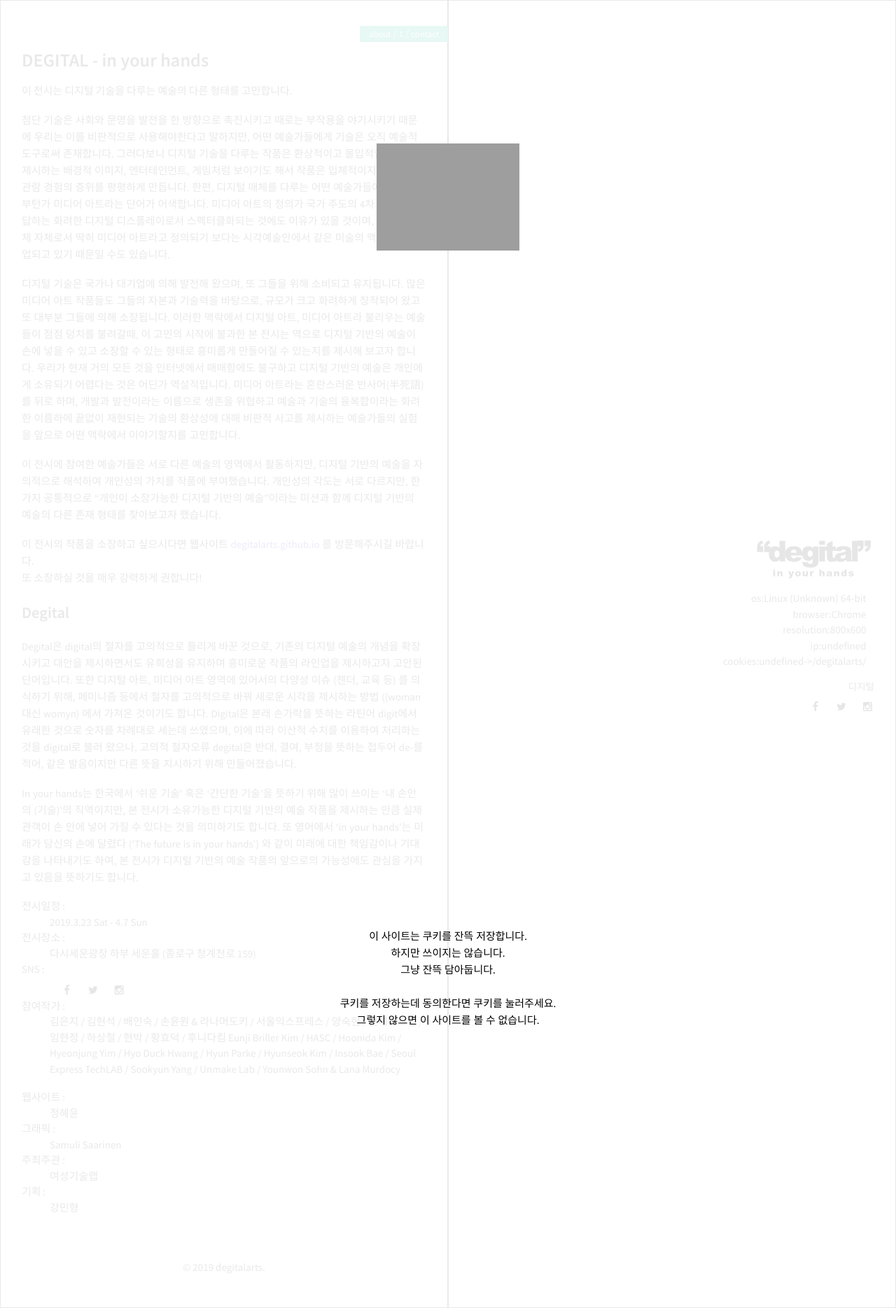
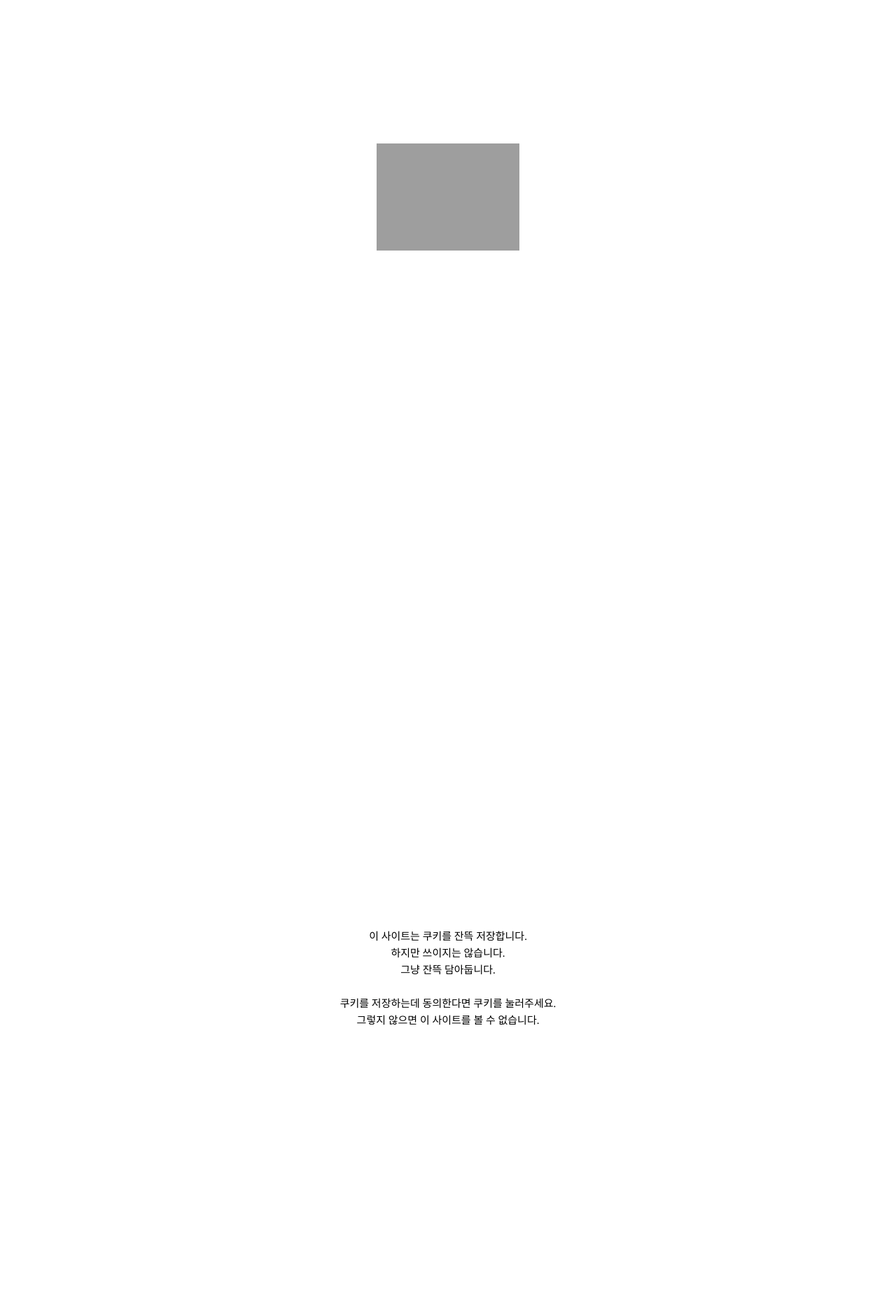
Before and after one commit to degitalarts/degitalarts, a Jekyll site: the page built from index.html, in a window 1280 px wide. Shown: the whole page at 70% size. Built offline with Jekyll 4.4.1, drawn with Linux system fonts in a browser that asks for light colours; comment, search, counter and statistics services are not loaded.

Commit message:
Update default.html

```diff
--- a/_layouts/default.html
+++ b/_layouts/default.html
@@ -4,7 +4,7 @@
 {% include head.html %}
 
 <body>
-  <div class="layerPop" id="layer-popup" style="position: absolute; top: 0px; left: 0; width: 100%; height: 100vh; border: 0px; margin-left: 0px; display: block; background-color: rgba(255, 255, 255, 0.9); z-index: 10000;">
+  <div class="layerPop" id="layer-popup" style="position: absolute; top: 0px; left: 0; width: 100%; height: 100vh; border: 0px; margin-left: 0px; display: block; background-color: rgba(255, 255, 255, 1); z-index: 10000;">
     <a href="#none" onclick="redirectPopupPage('/promotion/haruPlanDetail.do?planNumber=36244&amp;SKM_CD=100101')" style="width: 100%; height: 70vh; display:block; padding: 16% 42% 0 42%; cursor: default;" class="close">
       <img src="{{ site.url }}/img/Cookie.png" id="close" width="100%" height="auto" align="center" usemap="#image-map" style="cursor: pointer;" />
     </a>
```
